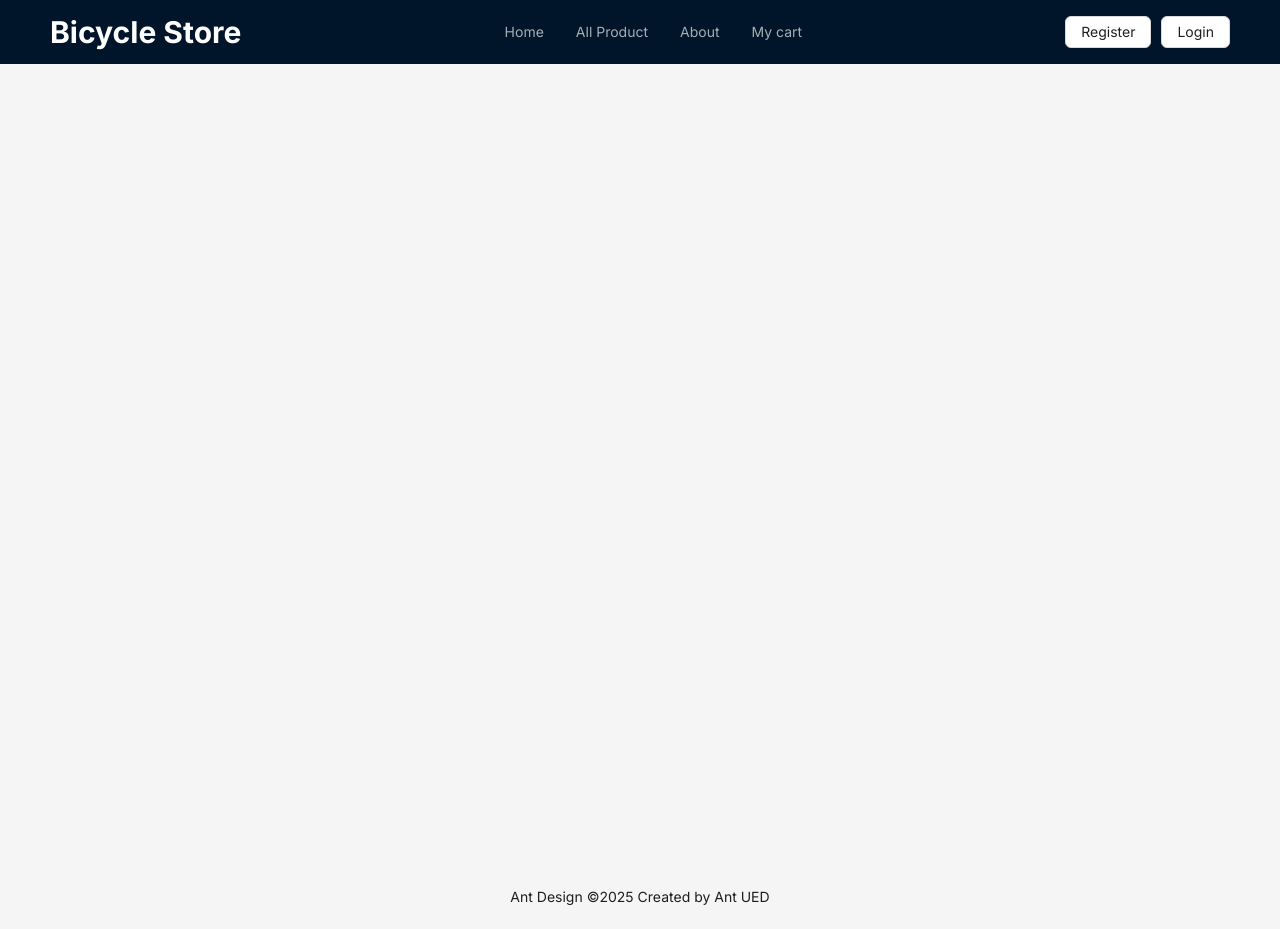
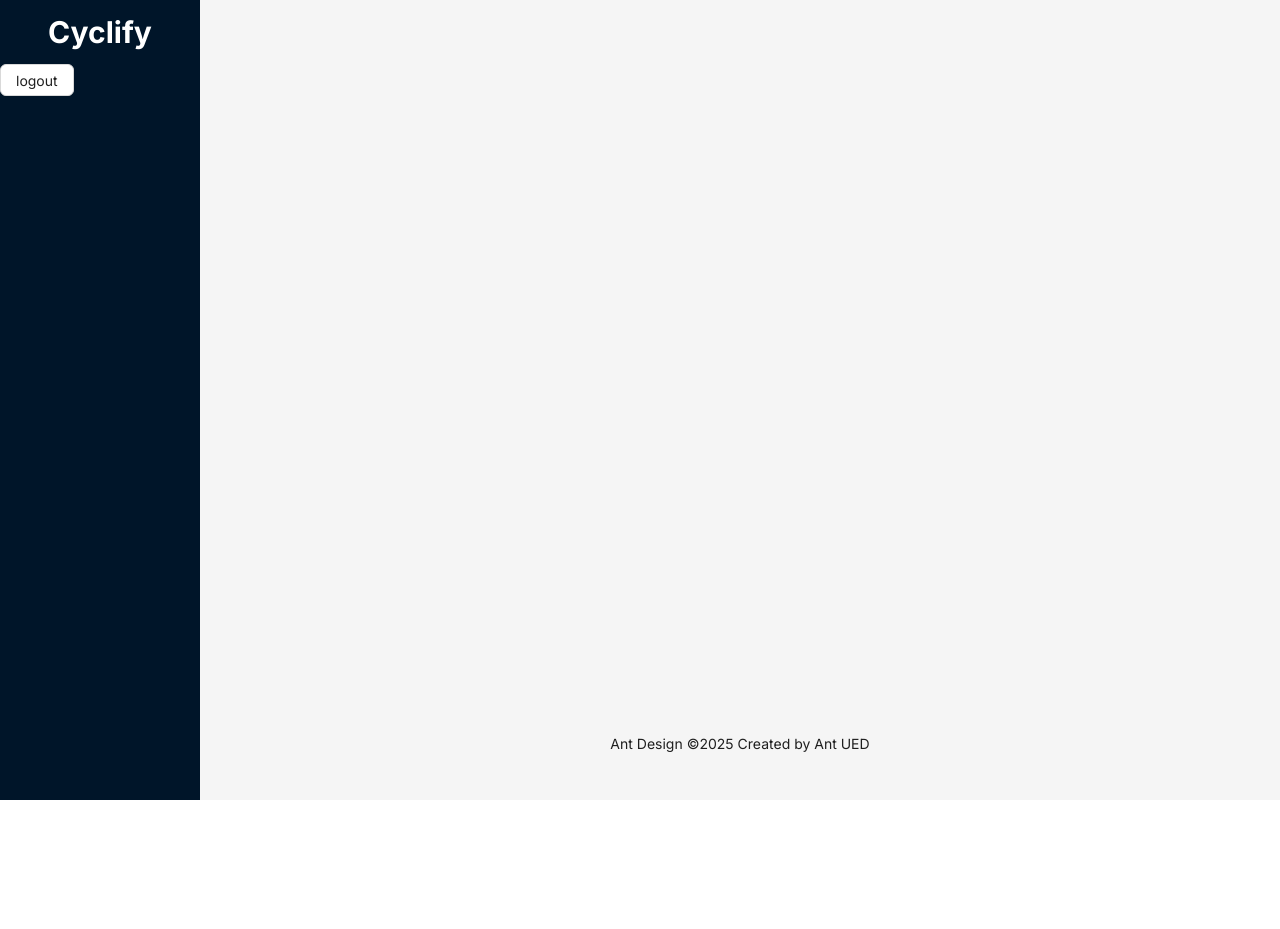
Before and after one commit to rifat-sarker/bicycle-store-client, a React (Vite) app: page /admin in a window 1280 px wide. After the commit the page ends 800 px from the top, so only its background shows below. Built offline with nearby package versions, Linux system fonts and the light colour scheme.

Commit message:
update routes,layout and components

```diff
--- a/src/components/layout/MainLayout.tsx
+++ b/src/components/layout/MainLayout.tsx
@@ -1,20 +1,10 @@
-import { Breadcrumb, Button, Layout, Menu } from "antd";
+import { Layout, Button } from "antd";
 import { Outlet, useNavigate } from "react-router-dom";
-import { useAppDispatch, useAppSelector } from "../../redux/hooks";
-import { logout, selectCurrentUser } from "../../redux/features/auth/authSlice";
-import Sidebar from "./Sidebar";
-import { sidebarItemsGenerator } from "../../utils/sidebarItemsGenerator";
-import { adminPaths } from "../../routes/admin.routes";
-import { customerPaths } from "../../routes/customer.routes";
-import Login from "../../pages/Login";
+import { useAppDispatch } from "../../redux/hooks";
+import { logout } from "../../redux/features/auth/authSlice";
+import Navbar from "./Navbar";
 
-import Navbar from "./Navbar";
 const { Content, Footer } = Layout;
-
-// const userRole = {
-//   ADMIN: "admin",
-//   CUSTOMER: "customer",
-// };
 
 const MainLayout = () => {
   const navigate = useNavigate();
@@ -25,17 +15,11 @@ const MainLayout = () => {
     navigate("/login");
   };
 
-
   return (
     <Layout>
       <Navbar />
       <Content style={{ height: "100vh" }}>
-        <div
-          style={{
-            minHeight: 280,
-            padding: 24,
-          }}
-        >
+        <div style={{ minHeight: 280, padding: 24 }}>
           <Outlet />
         </div>
       </Content>
--- a/src/components/layout/Navbar.tsx
+++ b/src/components/layout/Navbar.tsx
@@ -1,15 +1,14 @@
 import { Button, Layout, Menu } from "antd";
 import { Header } from "antd/es/layout/layout";
-
+import { navbarItemsGenerator } from "../../utils/navbarItemsGenerator";
 import { homePaths } from "../../routes/home.routes";
-import { navbarItemsGenerator } from "../../utils/navbarItemsGenerator";
 
 const Navbar = () => {
   return (
     <Layout>
       <Header style={{ display: "flex", alignItems: "center", gap: "10px" }}>
         <div style={{ color: "white", fontSize: "30px", fontWeight: "bold" }}>
-          Bicycle Store
+        Cyclify
         </div>
         <Menu
           theme="dark"
@@ -18,8 +17,6 @@ const Navbar = () => {
           items={navbarItemsGenerator(homePaths)}
           style={{ flex: 1, justifyContent: "center", minWidth: 0 }}
         />
-
-        {/* <Button onClick={handleLogout}>Logout</Button>{" "} */}
         <Button href="/register">Register</Button>
         <Button href="/login">Login</Button>
       </Header>
--- a/src/components/layout/Sidebar.tsx
+++ b/src/components/layout/Sidebar.tsx
@@ -1,12 +1,11 @@
-import Sider from "antd/es/layout/Sider";
+import { useAppDispatch, useAppSelector } from "../../redux/hooks";
+import { logout, selectCurrentUser } from "../../redux/features/auth/authSlice";
 import { adminPaths } from "../../routes/admin.routes";
-
-import { Menu } from "antd";
-
-import { useAppSelector } from "../../redux/hooks";
-import { selectCurrentUser } from "../../redux/features/auth/authSlice";
 import { customerPaths } from "../../routes/customer.routes";
 import { sidebarItemsGenerator } from "../../utils/sidebarItemsGenerator";
+import Sider from "antd/es/layout/Sider";
+import { Button, Menu } from "antd";
+import { useNavigate } from "react-router-dom";
 
 const userRole = {
   ADMIN: "admin",
@@ -14,6 +13,14 @@ const userRole = {
 };
 
 const Sidebar = () => {
+  const navigate = useNavigate();
+  const dispatch = useAppDispatch();
+
+  const handleLogout = () => {
+    dispatch(logout());
+    navigate("/login");
+  };
+
   const user = useAppSelector(selectCurrentUser);
   let sidebarItems;
 
@@ -24,7 +31,6 @@ const Sidebar = () => {
     case userRole.CUSTOMER:
       sidebarItems = sidebarItemsGenerator(customerPaths, userRole.CUSTOMER);
       break;
-
     default:
       break;
   }
@@ -40,7 +46,9 @@ const Sidebar = () => {
           alignItems: "center",
         }}
       >
-        <h1> PHUM</h1>
+        <h1 style={{ color: "white", fontSize: "30px", fontWeight: "bold" }}>
+          Cyclify
+        </h1>
       </div>
       <Menu
         theme="dark"
@@ -48,6 +56,7 @@ const Sidebar = () => {
         defaultSelectedKeys={["4"]}
         items={sidebarItems}
       />
+      <Button onClick={handleLogout}>logout</Button>
     </Sider>
   );
 };
--- /dev/null
+++ b/src/components/layout/SidebarLayout.tsx
@@ -0,0 +1,25 @@
+import { Layout } from "antd";
+import { Outlet } from "react-router-dom";
+import Sidebar from "./Sidebar";
+
+const { Content, Footer } = Layout;
+
+const SidebarLayout = () => {
+
+
+  return (
+    <Layout style={{ minHeight: "100vh" }}>
+      <Sidebar />
+      <Layout style={{ padding: "0 24px 24px" }}>
+        <Content style={{ padding: 24, margin: 0, minHeight: 280 }}>
+          <Outlet />
+        </Content>
+        <Footer style={{ textAlign: "center" }}>
+          Ant Design ©{new Date().getFullYear()} Created by Ant UED
+        </Footer>
+      </Layout>
+    </Layout>
+  );
+};
+
+export default SidebarLayout;
--- /dev/null
+++ b/src/pages/customer/CustomerOrder.tsx
@@ -0,0 +1,11 @@
+
+
+const CustomerOrder = () => {
+    return (
+        <div>
+            <h1>Customer order</h1>
+        </div>
+    );
+};
+
+export default CustomerOrder;
--- /dev/null
+++ b/src/pages/order/OrderDashboard.tsx
@@ -0,0 +1,11 @@
+
+
+const OrderDashboard = () => {
+    return (
+        <div>
+            <h1>Order dashboard</h1>
+        </div>
+    );
+};
+
+export default OrderDashboard;
--- /dev/null
+++ b/src/pages/product/ProductDashboard.tsx
@@ -0,0 +1,11 @@
+
+
+const ProductDashboard = () => {
+    return (
+        <div>
+            <h1>Product dashboard</h1>
+        </div>
+    );
+};
+
+export default ProductDashboard;
--- a/src/routes/admin.routes.tsx
+++ b/src/routes/admin.routes.tsx
@@ -1,4 +1,6 @@
 import AdminDashboard from "../pages/admin/AdminDashboard";
+import OrderDashboard from "../pages/order/OrderDashboard";
+import ProductDashboard from "../pages/product/ProductDashboard";
 
 export const adminPaths = [
   {
@@ -8,28 +10,13 @@ export const adminPaths = [
   },
 
   {
-    name: "Product",
-    children: [
-      {
-        name: "Add Product",
-        path: "add-product",
-        element: <AdminDashboard />,
-      },
-    ],
+    name: "Products",
+    path: "products",
+    element: <ProductDashboard />,
   },
   {
-    name: "Add Product",
-    path: "add-product",
-    element: <AdminDashboard />,
-  },
-  {
-    name: "Add Product",
-    path: "add-product",
-    element: <AdminDashboard />,
-  },
-  {
-    name: "Add Product",
-    path: "add-product",
-    element: <AdminDashboard />,
+    name: "Orders",
+    path: "orders",
+    element: <OrderDashboard />,
   },
 ];
--- a/src/routes/customer.routes.tsx
+++ b/src/routes/customer.routes.tsx
@@ -1,4 +1,5 @@
 import CustomerDashboard from "../pages/customer/CustomerDashboard";
+import CustomerOrder from "../pages/customer/CustomerOrder";
 
 export const customerPaths = [
   {
@@ -6,4 +7,9 @@ export const customerPaths = [
     path: "dashboard",
     element: <CustomerDashboard />,
   },
+  {
+    name: "My Orders",
+    path: "my-order",
+    element: <CustomerOrder />,
+  },
 ];
```
Also changed, not shown: src/routes/routes.tsx (+11 -14 lines).
